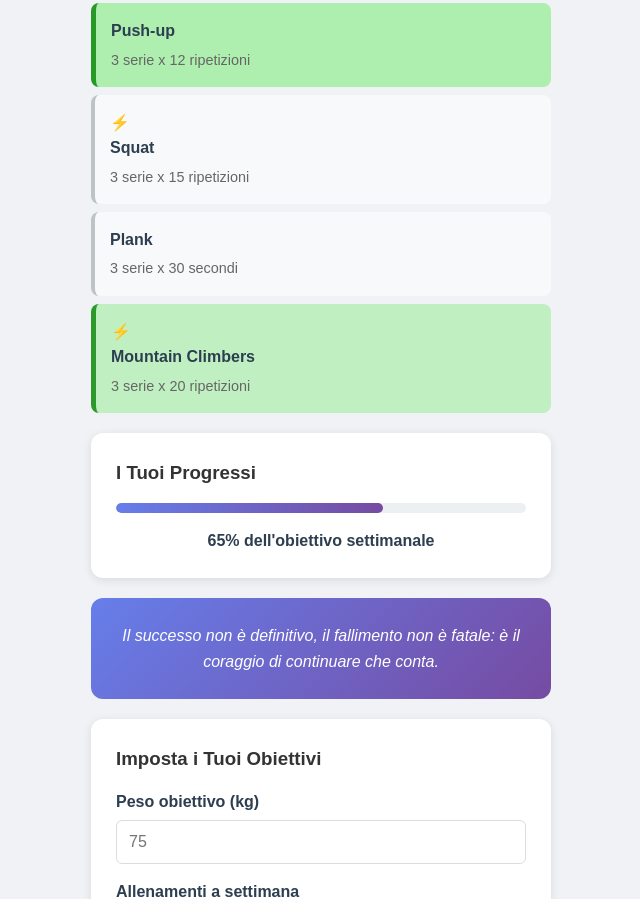
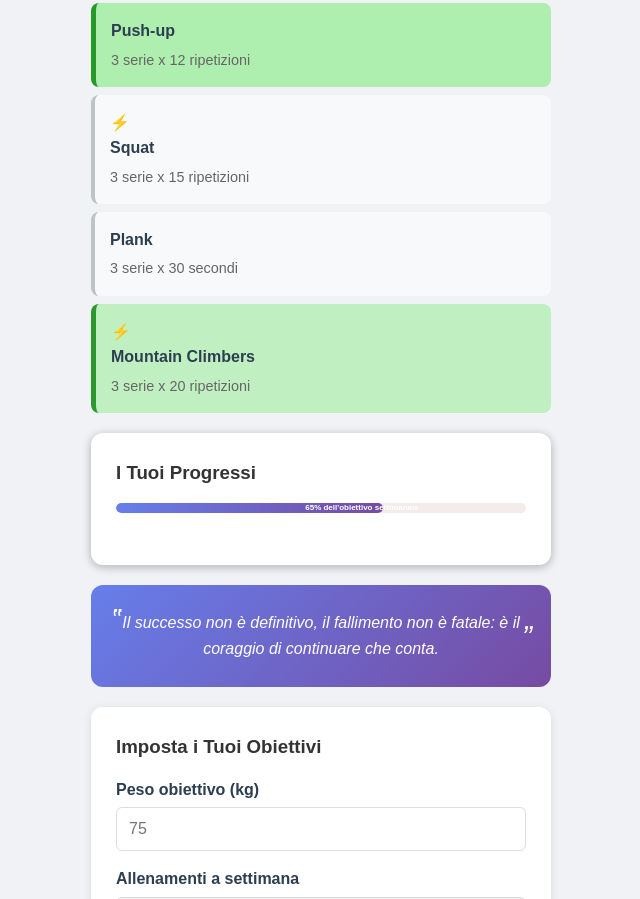
Before and after one commit to Io-FortuNato/htmlcss-fit-app, a plain HTML site: page index.html in a window 1280 px wide. Shown: the part 1265-2164 px from the top of the page, without its empty margins (319-959 px from the left). Drawn offline with Linux system fonts and the light colour scheme.

Commit message:
fine esercizio

```diff
--- a/css/solutions.css
+++ b/css/solutions.css
@@ -107,14 +107,11 @@ input:focus {
     border: 6px solid blue;
     border-color: blue;
     background-color: lightblue;
-    transition: border 0.2s; box-shadow: 0.2s;
+    transition: border 0.2s;
 }
 /* fine settima ed ottava modifica */
 
-/* la nona l'ho messa sotto il button originale */
-
-/* inizio decima modifica */
-
+/* le rimanenti sono state modificate nella css originale */
 
 .stat-number {
 	font-size: 2.5rem;
@@ -251,7 +248,6 @@ input:focus {
 	width: 100%;
 	margin-top: 15px;
     transition: all 0.3s;
-    box-shadow: #1f00d1;
 }
 
 /* inizio nona modifica */
@@ -268,16 +264,17 @@ input:focus {
 	margin: 20px;
 	padding: 25px;
 	border-radius: 12px;
-	box-shadow: 0 2px 10px rgba(0, 0, 0, 0.1);
+	box-shadow: 0 2px 10px rgba(8, 8, 8, 0.281);
 }
 
 .progress-bar {
 	width: 100%;
 	height: 10px;
-	background: #ecf0f1;
+	background: #f4ebeb;
 	border-radius: 5px;
 	overflow: hidden;
 	margin: 15px 0;
+    position: relative;
 }
 
 .progress-fill {
@@ -285,14 +282,18 @@ input:focus {
 	background: linear-gradient(90deg, #667eea 0%, #764ba2 100%);
 	width: 65%;
 	border-radius: 5px;
-	position: relative;
+	 overflow: hidden;
 }
 
 .progress-text {
 	text-align: center;
 	font-weight: bold;
-	color: #2c3e50;
+	color: #ffffff;
 	margin-top: 10px;
+    position: relative;
+    bottom: 26px;
+    font-size: 8px;
+    left: 10%;
 }
 
 /* Navigation Footer */
@@ -318,14 +319,23 @@ input:focus {
 	border-right: 1px solid #34495e;
 }
 
-.nav-item:last-child {
+.nav-item:first-child {
 	border-right: none;
+      color: #1f00d1;
+    background: #8f8989;
+    font-weight: bold;
 }
 
 .nav-icon {
 	display: block;
 	font-size: 1.2rem;
 	margin-bottom: 3px;
+}
+
+.nav-icon:hover {
+     color: #1f00d1;
+    background-color:#0391fe;
+
 }
 
 /* Quote inspirational */
@@ -340,6 +350,22 @@ input:focus {
 	font-style: italic;
 }
 
+.quote-box::before {
+    content: "‟";
+    position: absolute;
+    left: 20px;
+    font-size: 30px;
+    top: 10px;
+}
+
+.quote-box::after {
+    content: "„";
+    position: absolute;
+    right: 16px;
+    bottom: 44px;
+    font-size: 30px;
+}
+
 /* Spacer per la navigation fissa */
 .bottom-spacer {
 	height: 80px;
```
